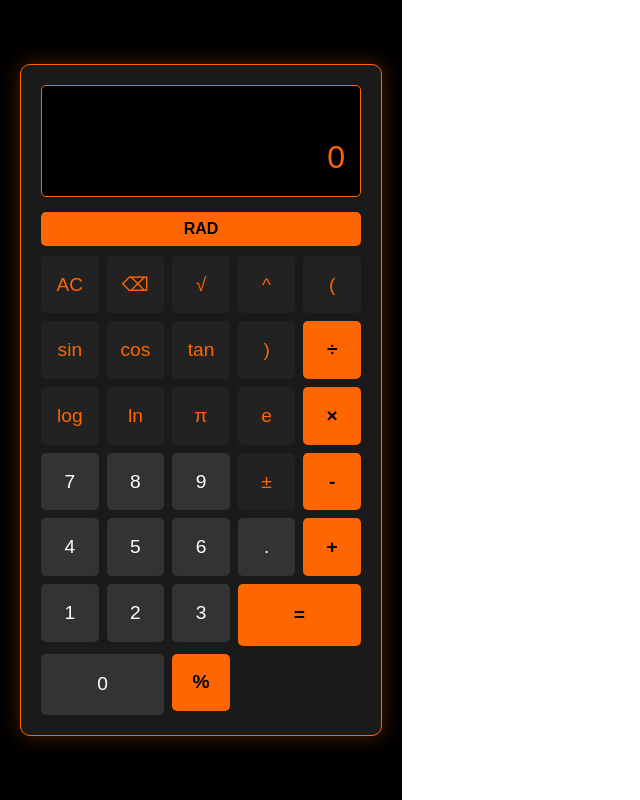
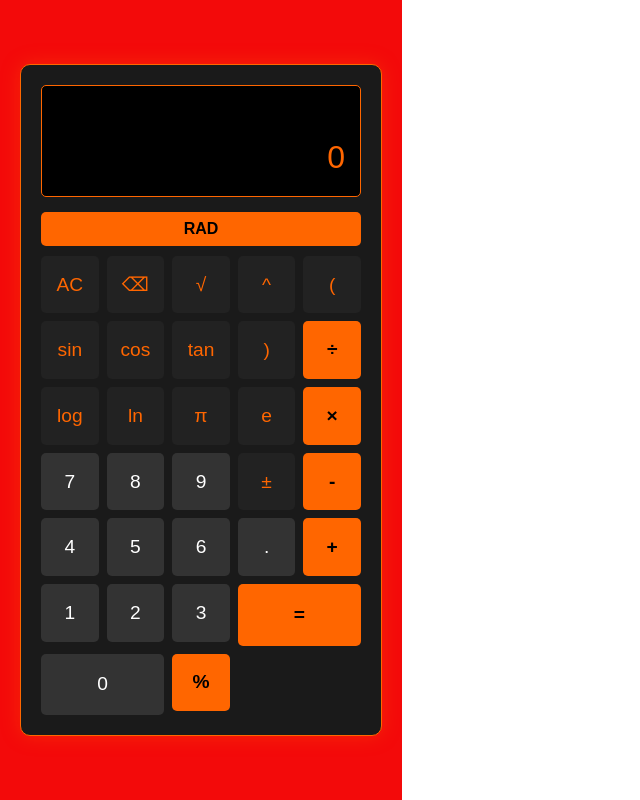
Before and after one commit to mavzee/scical, a React (Vite) app: page / in a window 1280 px wide. Shown: the whole page, without its empty margins (0-640 px from the left). Built offline with nearby package versions, Linux system fonts and the light colour scheme.

Commit message:
Your commit message here

```diff
--- a/src/App.css
+++ b/src/App.css
@@ -4,7 +4,7 @@
   justify-content: center;
   align-items: center;
   height: 100vh;
-  background-color: #000000;
+  background-color: #f30a0a;
   font-family: Arial, sans-serif;
 }
 
```
